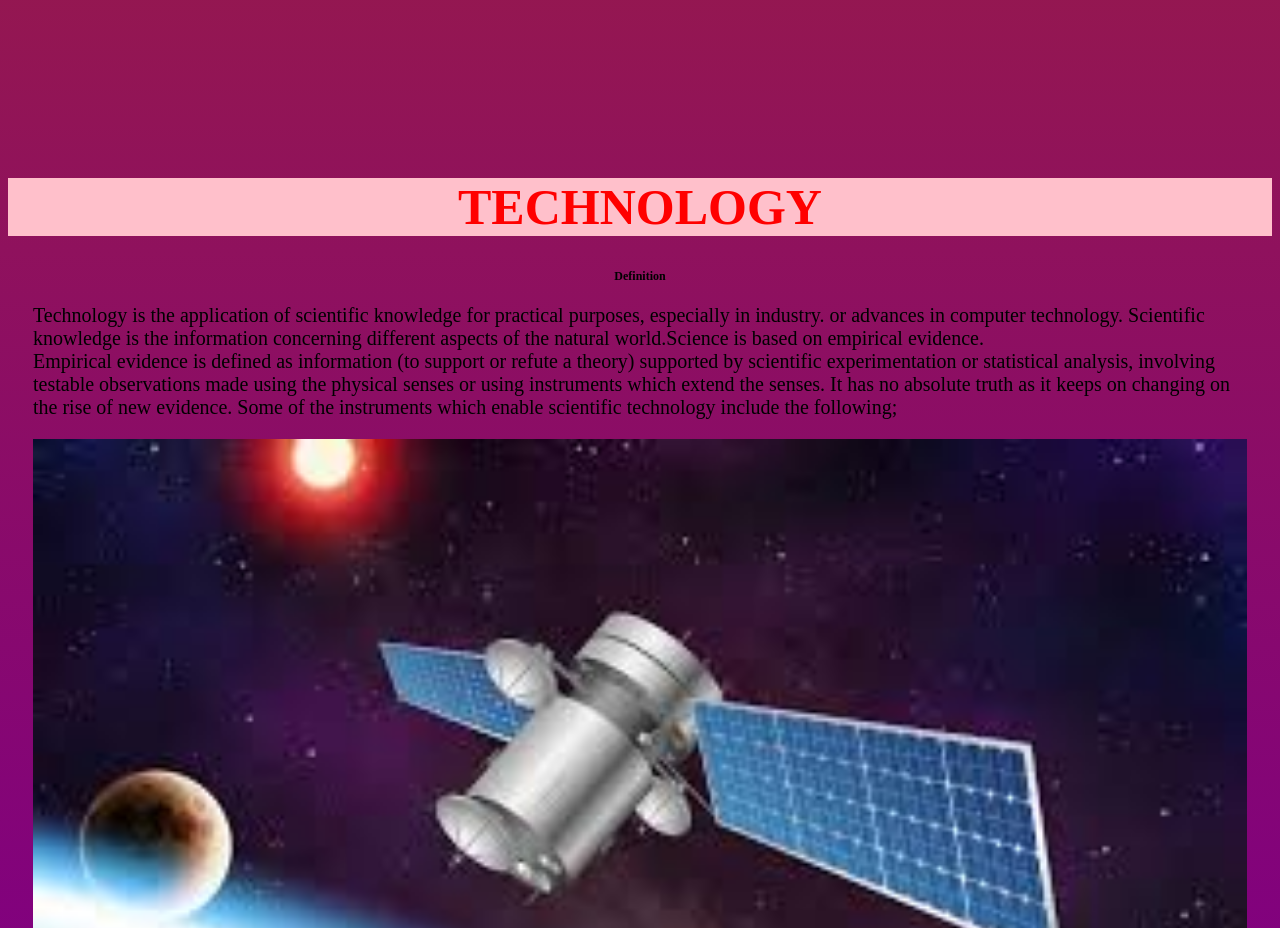
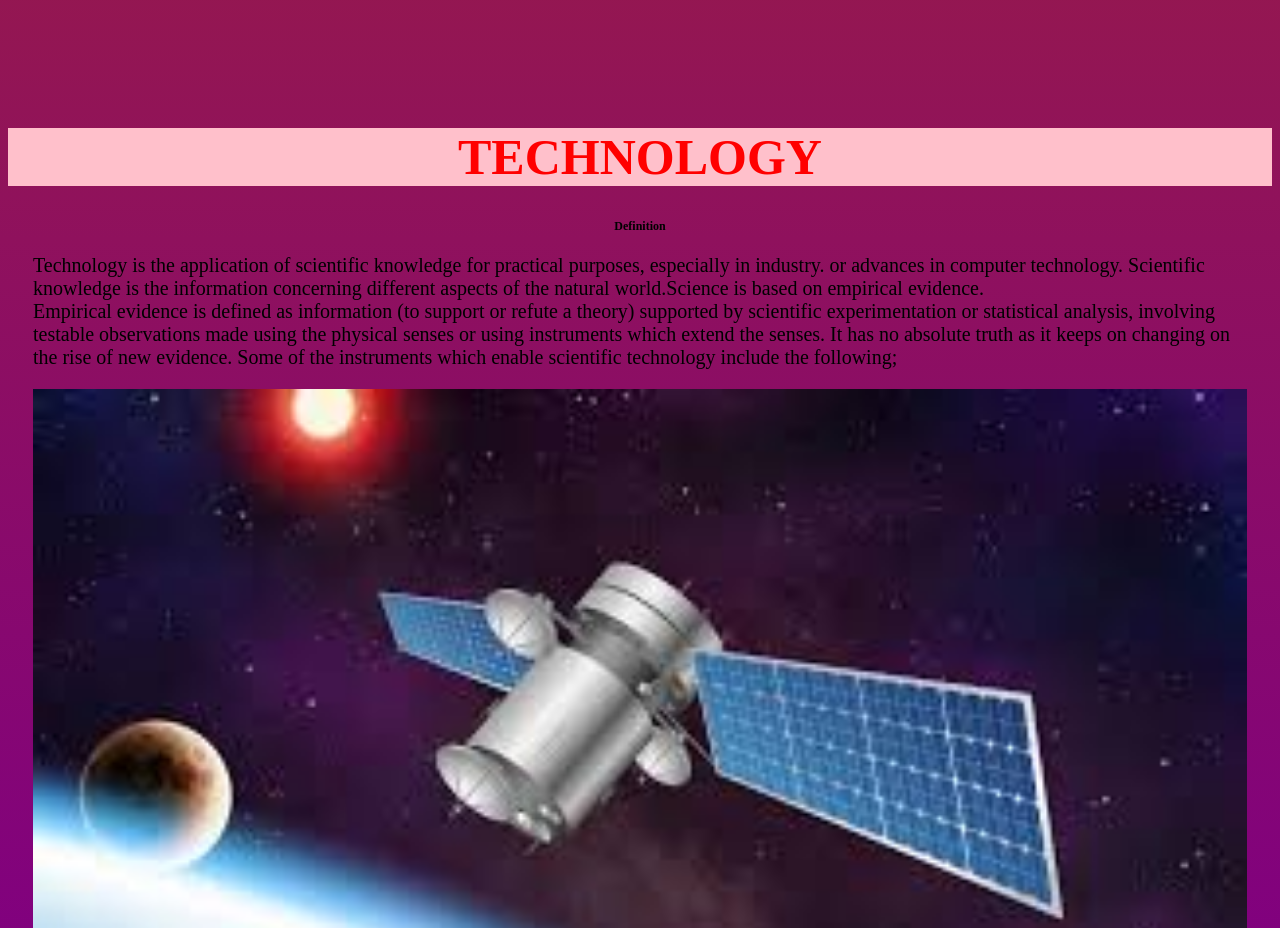
Before and after one commit to Lauprof/Web-Making, a plain HTML site: page index.html in a window 1280 px wide. Shown: the part 840-1768 px from the top of the page. Drawn offline with Linux system fonts and the light colour scheme.

Commit message:
Update index.html

```diff
--- a/index.html
+++ b/index.html
@@ -16,7 +16,7 @@ margin:0px;
 height:auto;
 }
 .tech{
-margin-top:295px;
+margin-top:245px;
 background-color:pink;
 font-size:25px;
 color:red;
```
